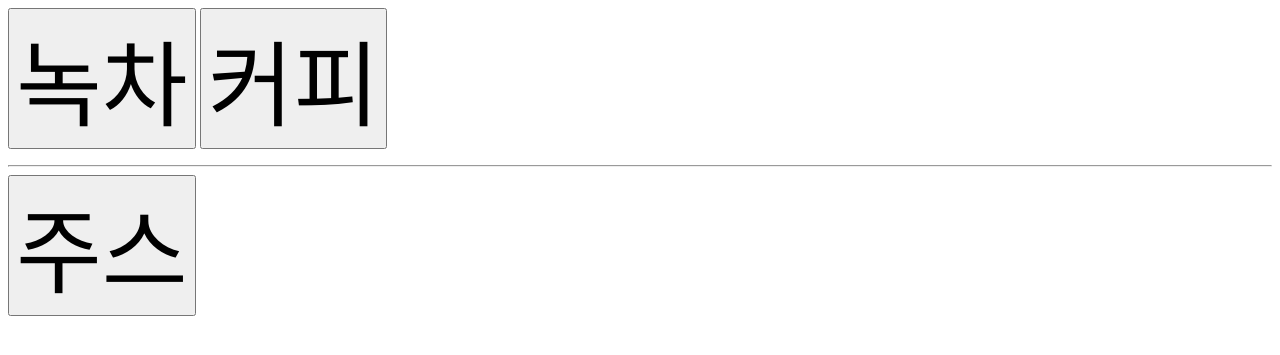
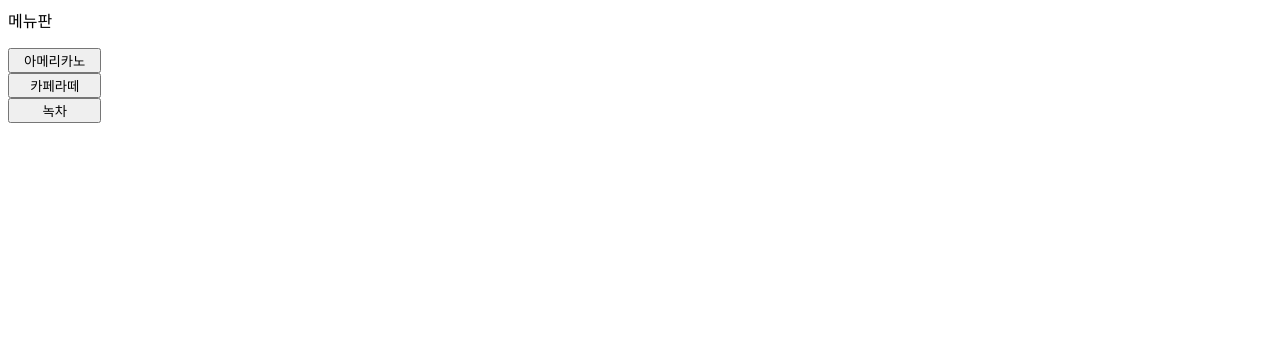
Before and after one commit to nttkor/david, a Flask app: template templates/menu.html in a window 1280 px wide. Shown: the top 355 px of the page. Run offline with Flask 3, Linux system fonts and the light colour scheme; the template is opened without the code that fills it, so the values that code supplies are empty.

Commit message:
Update menu.html 코디세이 샘플대로 수로
메뉴판<p>
<button name="menu1" style="width:70pt;">아메리카노</button><br>
<button name="menu2" style="width:70pt;">카페라떼</button><br>
</p><hr>
<button name="menu2" style="width:70pt;">녹차</button>

```diff
--- a/templates/menu.html
+++ b/templates/menu.html
@@ -4,11 +4,9 @@
     <title>메뉴</title>
 </head>
 <body>
-    <button style="font-size: 70pt;">녹차</button>
-    <button style="font-size: 70pt;">커피</button>
-    </p><hr>
-    <button style="font-size: 70pt;">주스</button>
-    <!-- <button class="menu-button">커피</button> -->
-    <!-- <button class="menu-button">주스</button> -->
+메뉴판<p>
+<button name="menu1" style="width:70pt;">아메리카노</button><br>
+<button name="menu2" style="width:70pt;">카페라떼</button><br>
+<button name="menu2" style="width:70pt;">녹차</button>
 </body>
 </html>
```
